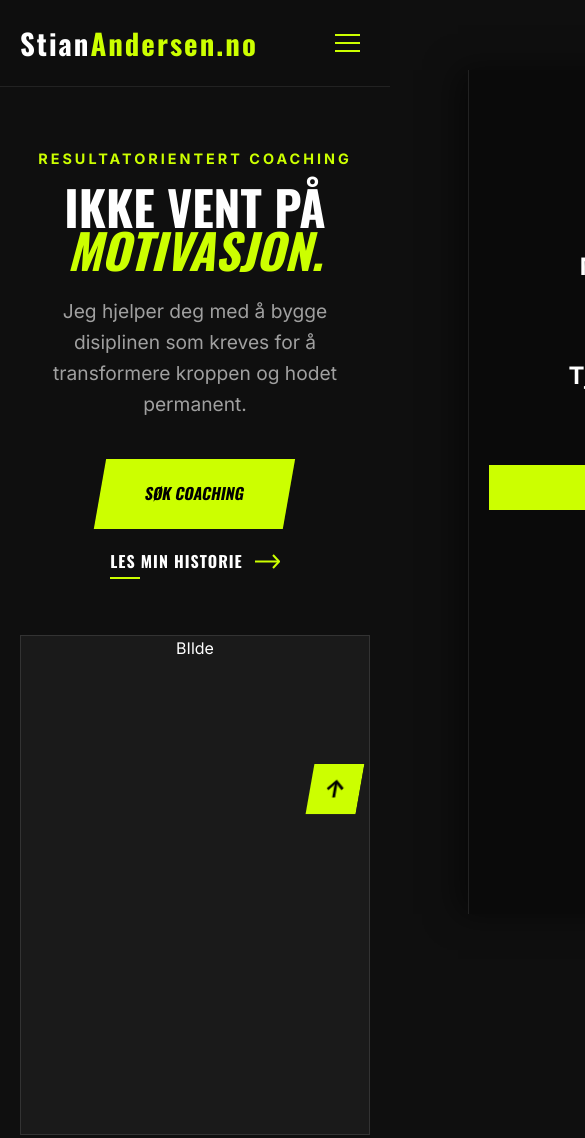
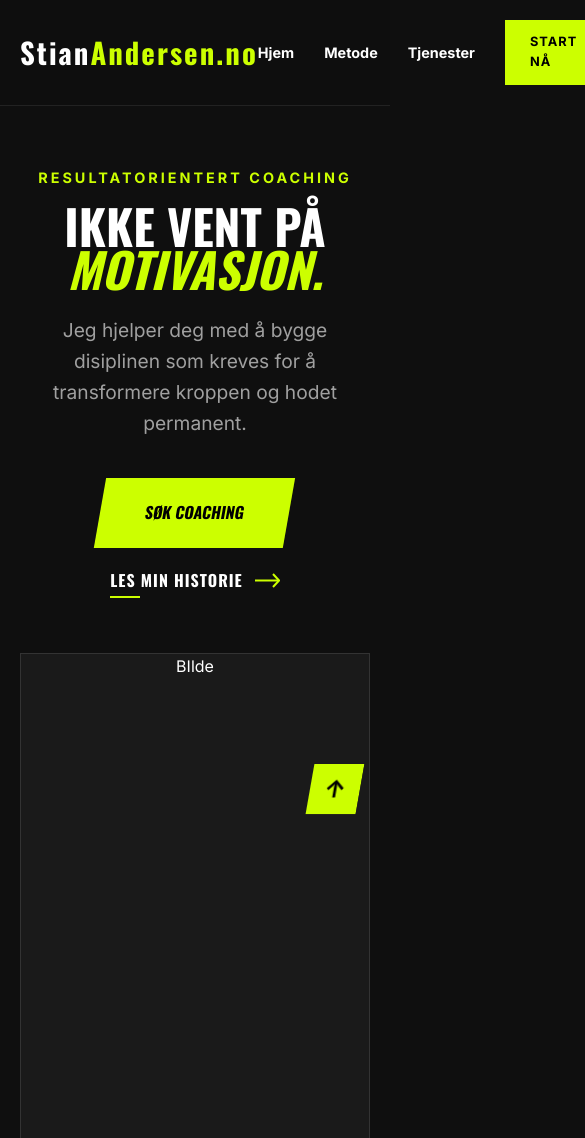
Before and after one commit to Noski03/Stian_andersen_nettside, a plain HTML site: page index.html in a window 390 px wide. Shown: the top 1138 px of the page, 585 px wide, since content can reach past the window. Drawn offline with nearby package versions, Linux system fonts and the light colour scheme.

Commit message:
Revert "la til hamburger meny mobilversjon"
This reverts commit 15a2795be814a3ea1d500f9ffa5e3b5776616c3f.

```diff
--- a/index.html
+++ b/index.html
@@ -14,12 +14,6 @@
     <header class="main-header">
       <div class="container">
         <a href="#home" class="brand">Stian<span>Andersen.no</span></a>
-
-        <input type="checkbox" id="nav-toggle" class="nav-toggle" />
-        <label for="nav-toggle" class="nav-toggle-label">
-          <span></span>
-        </label>
-
         <nav class="nav-links">
           <a href="#home" class="nav-link">Hjem</a>
           <a href="#metode" class="nav-link">Metode</a>
--- a/style.css
+++ b/style.css
@@ -806,95 +806,3 @@ textarea {
   transform: skew(-10deg) translateY(-5px);
   box-shadow: -5px 5px 0 white;
 }
-/* --- MOBIL MENY LOGIKK --- */
-
-/* Skjul checkboxen */
-.nav-toggle {
-  display: none;
-}
-
-/* Styling av Hamburger-ikonet */
-.nav-toggle-label {
-  display: none; /* Skjult på PC */
-  cursor: pointer;
-  padding: 10px;
-}
-
-.nav-toggle-label span,
-.nav-toggle-label span::before,
-.nav-toggle-label span::after {
-  display: block;
-  background: var(--accent);
-  height: 2px;
-  width: 25px;
-  position: relative;
-  transition: var(--transition);
-}
-
-.nav-toggle-label span::before,
-.nav-toggle-label span::after {
-  content: "";
-  position: absolute;
-}
-
-.nav-toggle-label span::before {
-  bottom: 8px;
-}
-.nav-toggle-label span::after {
-  top: 8px;
-}
-
-/* --- RESPONSIV DESIGN (Mobil) --- */
-@media (max-width: 768px) {
-  .nav-toggle-label {
-    display: block; /* Vises på mobil */
-  }
-
-  .nav-links {
-    position: fixed;
-    top: 70px; /* Høyden på headeren */
-    right: -100%; /* Starter utenfor skjermen */
-    width: 80%;
-    height: 100vh;
-    background: #0a0a0a;
-    flex-direction: column;
-    padding: 50px 20px;
-    transition: 0.5s ease;
-    border-left: 1px solid #222;
-    box-shadow: -10px 0 30px rgba(0, 0, 0, 0.5);
-    z-index: 999;
-  }
-
-  .nav-link {
-    font-size: 1.5rem;
-    width: 100%;
-    text-align: center;
-    padding: 20px;
-  }
-
-  .nav-cta {
-    margin-top: 20px;
-    width: 100%;
-    text-align: center;
-  }
-
-  /* Vis meny når checkbox er huket av */
-  .nav-toggle:checked ~ .nav-links {
-    right: 0;
-  }
-
-  /* Animer hamburger til et 'X' når åpen */
-  .nav-toggle:checked ~ .nav-toggle-label span {
-    background: transparent;
-  }
-
-  .nav-toggle:checked ~ .nav-toggle-label span::before {
-    transform: rotate(45deg);
-    bottom: 0;
-  }
-
-  .nav-toggle:checked ~ .nav-toggle-label span::after {
-    transform: rotate(-45deg);
-    top: 0;
-  }
-}
```
